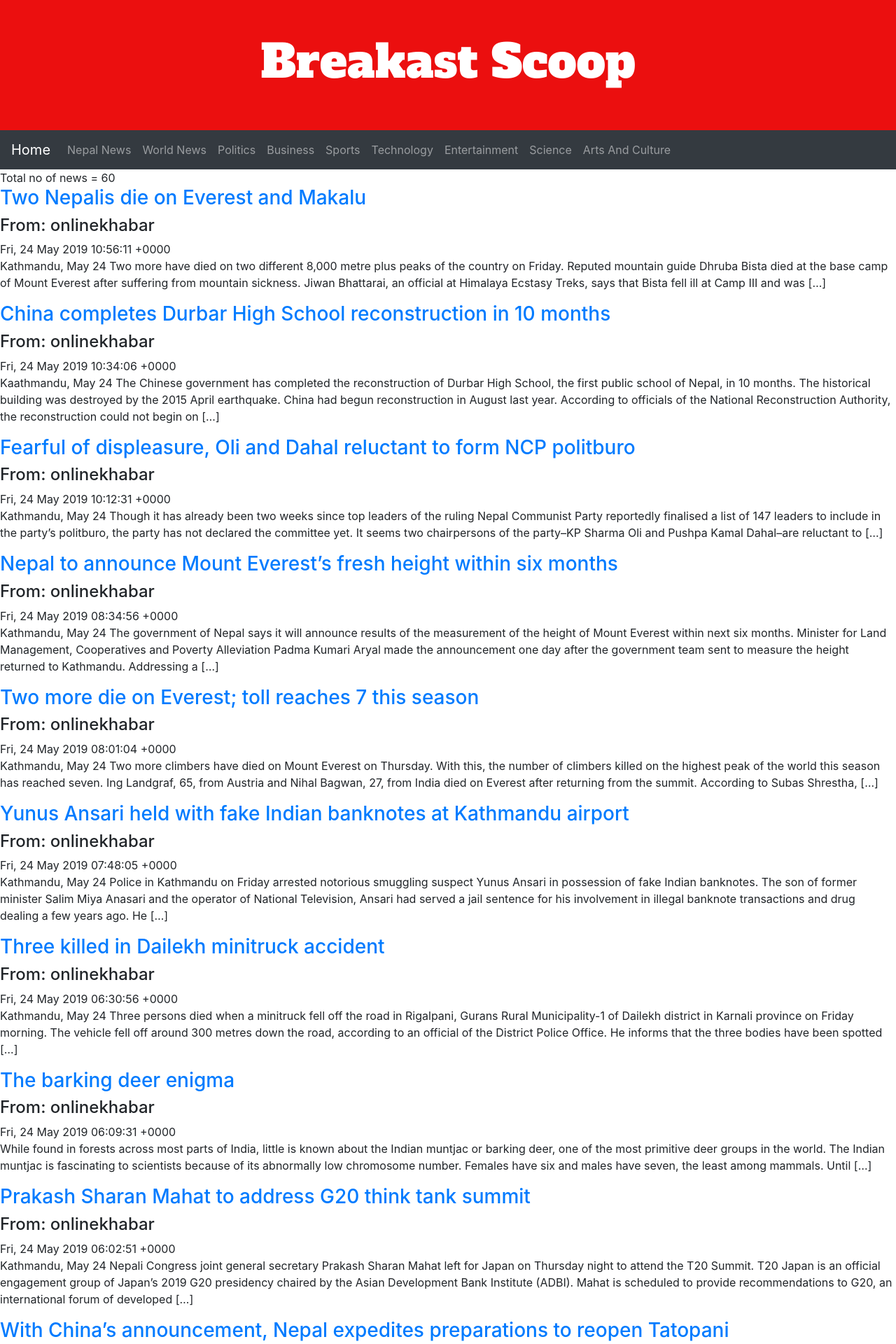
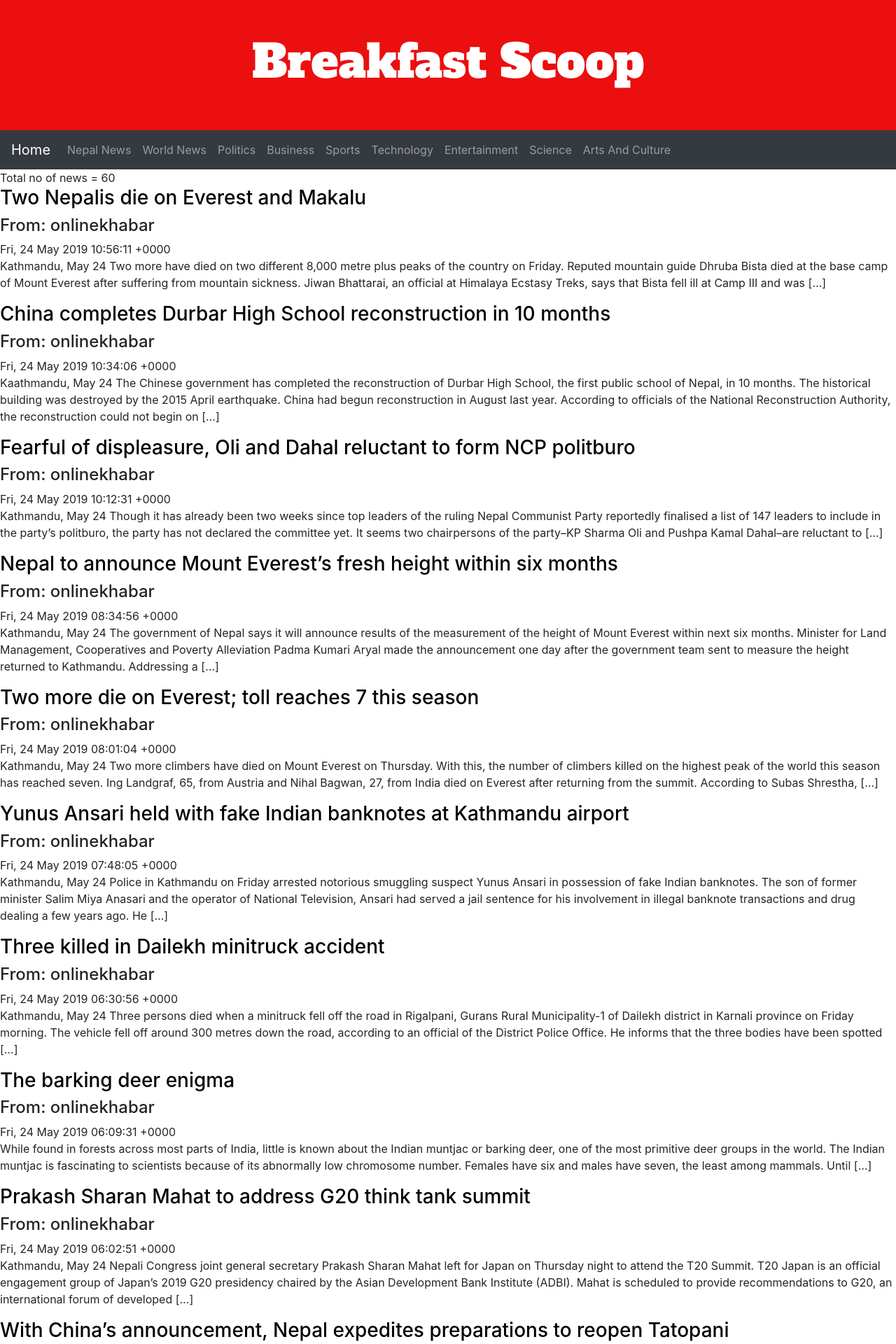
Before and after one commit to utsavdarlami/BreakfastScoop, a Flask app: page /api/ in a window 1280 px wide. Shown: the top 1920 px of the page at 70% size. Run offline with Flask 2, Linux system fonts and the light colour scheme; parts of the project's set-up code (start-up, migrations or seed data) failed here and were passed over; some libraries are stand-ins or nearby versions.

Commit message:
first_edit

```diff
--- a/static/style.css
+++ b/static/style.css
@@ -37,3 +37,10 @@
 .pmain{
     text-align: justify;
 }
+
+
+.container1{
+    background-color:green;
+    padding-left: 50px;
+    padding-right: 50px;
+}
--- a/templates/base.html
+++ b/templates/base.html
@@ -17,7 +17,7 @@
 
 <body>
 	<header class="mainheader">
-		<h1 style="font-size: 65px;">Breakast Scoop</h1>
+		<h1 style="font-size: 65px;">Breakfast Scoop</h1>
 	</header>
 
 		<nav class="navbar navbar-expand-sm bg-dark navbar-dark sticky-top">
--- a/templates/home.html
+++ b/templates/home.html
@@ -6,7 +6,7 @@
 	<section class="sectionmain">
 		<h2>N’Golo Kanté misses training but Chelsea refuse to rule him out of final</h2>
 		<figure>
-			<img src="kante.jpg" alt="Image of Kante">
+
 			<figcaption>N’Golo Kanté twisted a knee in training with Chelsea on Saturday. Photograph: Visionhaus</figcaption>
 		</figure>
 			<p class="pmain">Chelsea have not given up hope of N’Golo Kanté playing a part in the Europa League final, despite the midfielder missing training on Monday to have treatment on a knee injury. Kanté was due to travel to Baku the squad on Monday afternoon and his fitness will be closely monitored before a decision is made as to whether he plays against Arsenal on Wednesday, with Ross Barkley standing by to step in.Kanté, who had only just recovered from a hamstring complaint that ruled him out of Chelsea’s previous two matches, twisted a knee while making a challenge in a training session on Saturday. Although initial impressions of his prospects had been far from positive, the injury appeared to have settled by the time the player reported back on Sunday afternoon to be assessed by the medical department. He drove himself into the Cobham complex again on Monday and was apparently moving freely enough, though he sat out the team’s final session before their departure for Azerbaijan and remains a doubt for the final. Chelsea’s options for the game have already been limited after Antonio Rüdiger, Callum Hudson-Odoi and Ruben Loftus-Cheek were ruled out with long-term injuries over the run-in.
--- a/templates/index.html
+++ b/templates/index.html
@@ -3,16 +3,16 @@
 {% block content %}
            Total no of news  = {{data|length}}{#Total no of  comment#}
             {% for mainkey in data%}
-            <a href={{data[mainkey].Link}}><h3>{{data[mainkey].Title}}</h3></a>
+
+            <a href={{data[mainkey].Link}}><h3 style="color: black;">{{data[mainkey].Title}}</h3></a>
             <h4>From: {{data[mainkey].Publisher}}</h4>
             {{data[mainkey].Publish_Date}}
 
                 <p>{{data[mainkey].Description  }}</p>
 
 
+
             {% endfor %}
-
-
 
         </body>
 
```
